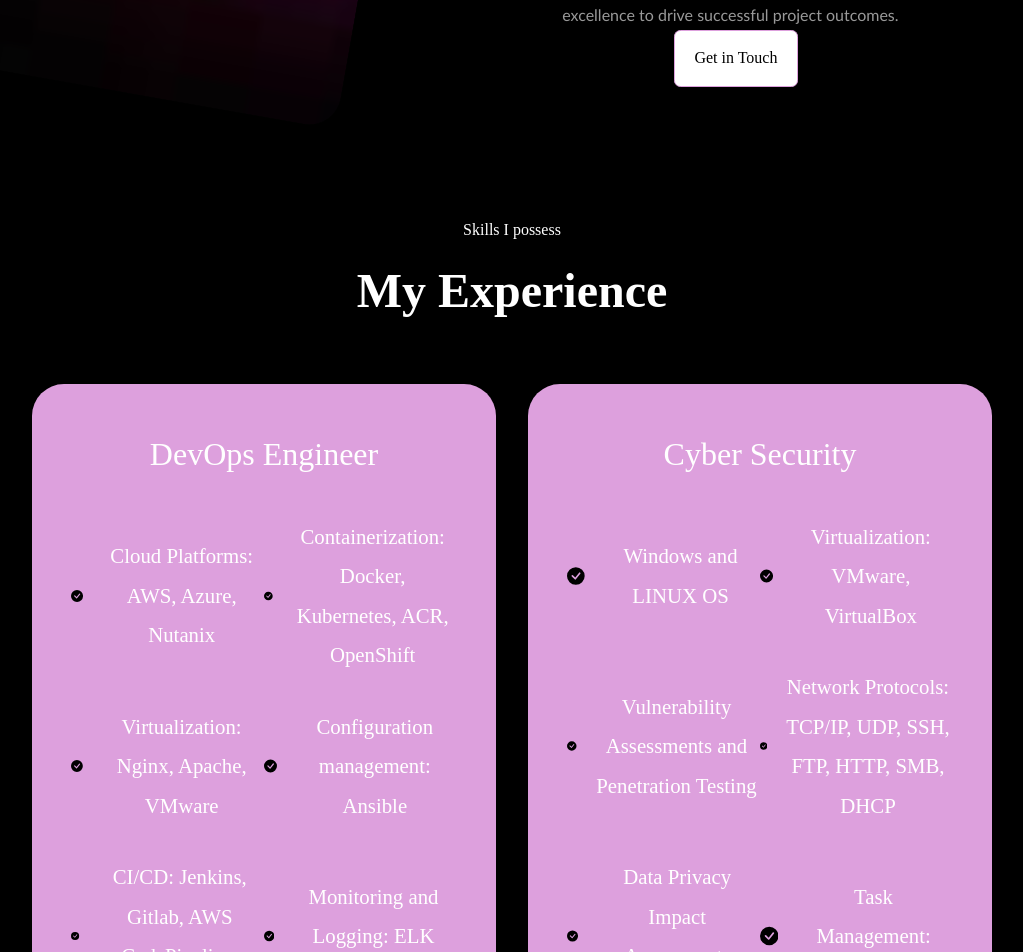
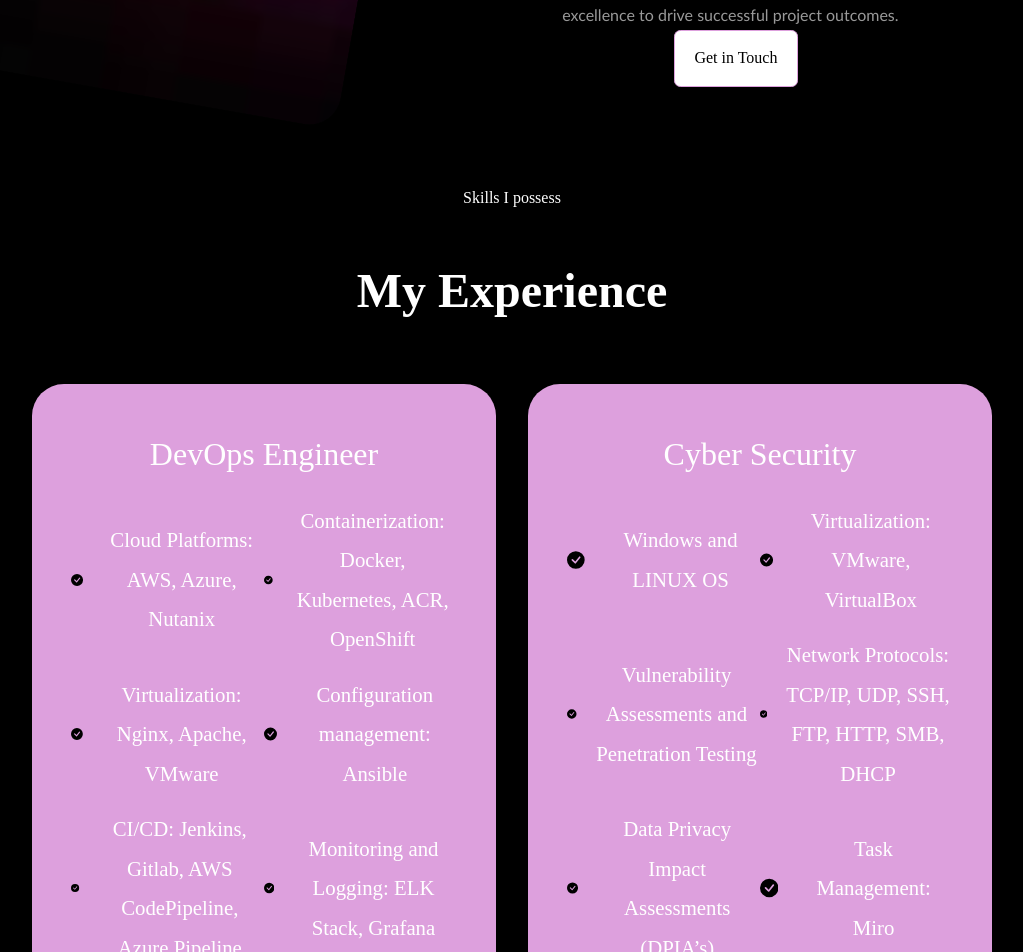
Before and after one commit to lizabethwordp/reactportfolio, a React (Create React App) app: page / in a window 1280 px wide. Shown: the part 2092-3044 px from the top of the page, without its empty margins (128-1151 px from the left). Built offline with nearby package versions, Linux system fonts and the light colour scheme; a web font is replaced by a local one.

Commit message:
Update experience.css

```diff
--- a/src/component/experience/experience.css
+++ b/src/component/experience/experience.css
@@ -7,8 +7,9 @@
 }
 
 .exp_title {
-    padding-top: 5rem;
+    padding-top: 3rem; /* Adjusted padding-top to reduce space */
     text-align: center;
+    margin-bottom: 2rem; /* Added margin-bottom to reduce space */
 }
 
 .experience__container {
@@ -33,7 +34,7 @@
 
 .experience__container > div h5 {
     text-align: center;
-    margin-bottom: 2rem;
+    margin-bottom: 1rem; /* Adjusted margin-bottom to reduce space */
     font-size: 2rem;
     font-weight: 500;
 }
@@ -41,7 +42,7 @@
 .exp__content {
     display: grid;
     grid-template-columns: 1fr 1fr;
-    row-gap: 2rem;
+    row-gap: 1rem; /* Reduced row-gap to reduce space */
 }
 
 .exp__details {
```
